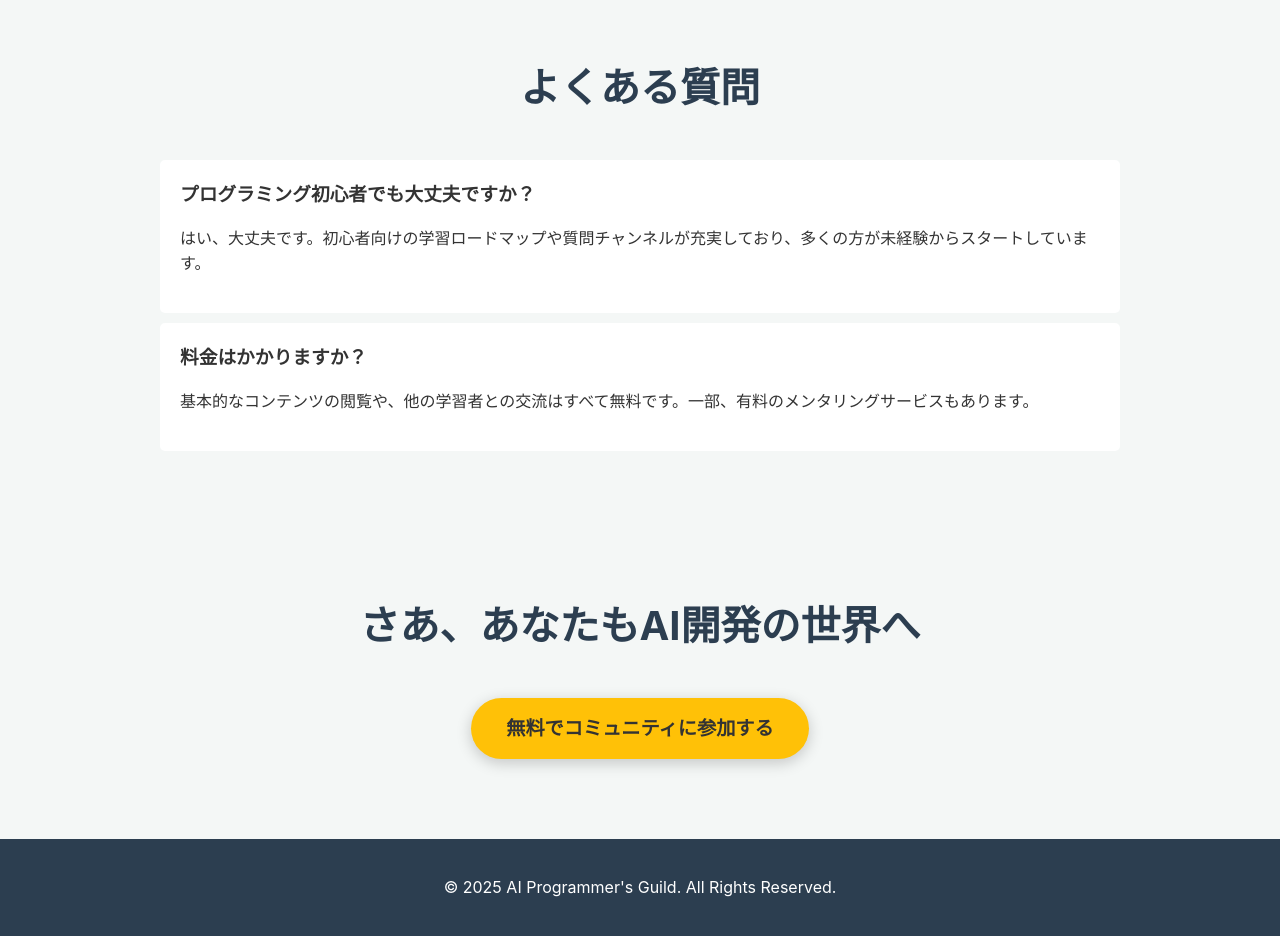
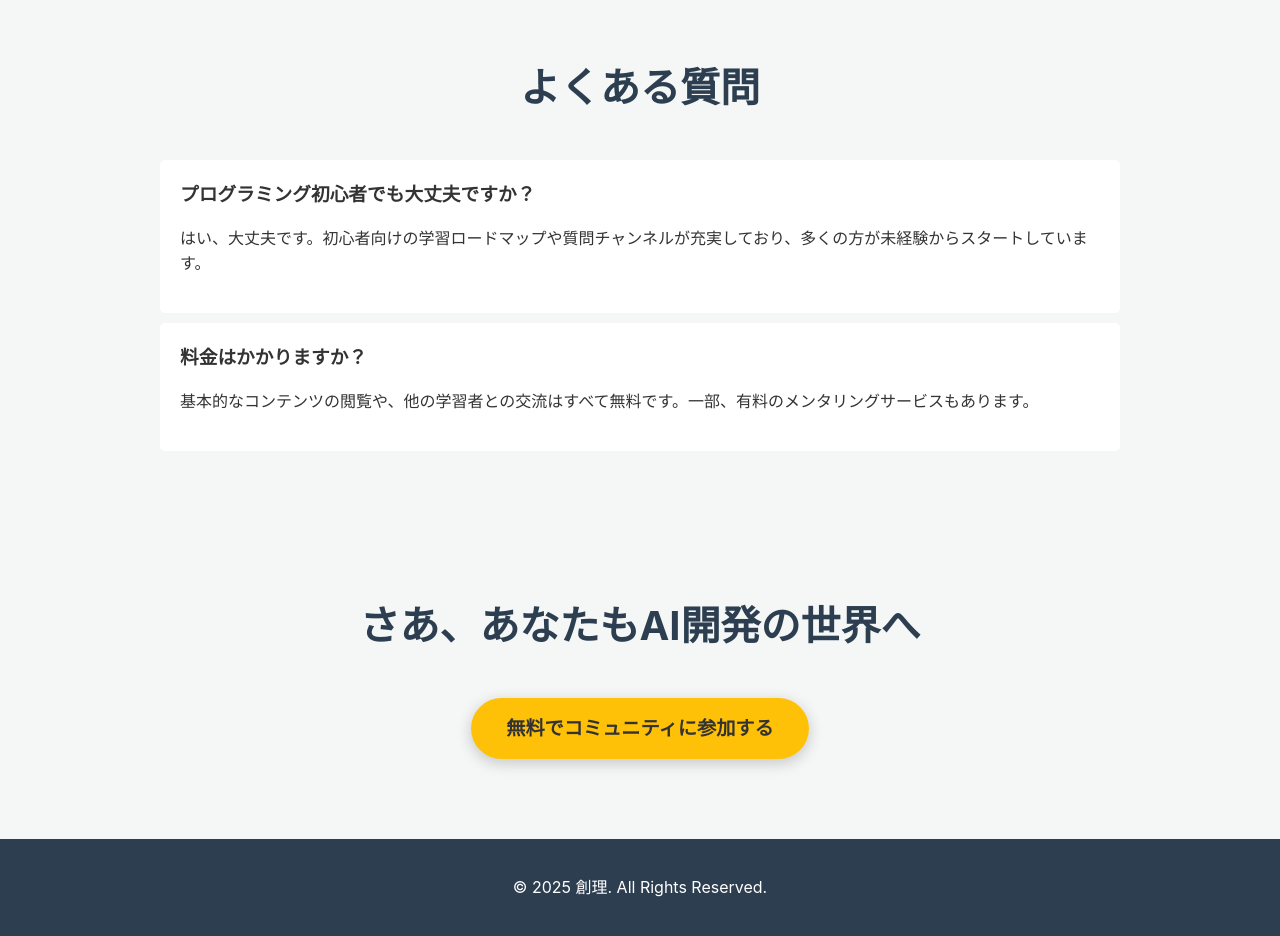
Before and after one commit to Kakushika3165/ai-lp, a plain HTML site: page index.html in a window 1280 px wide. Shown: the part 1781-2717 px from the top of the page. Drawn offline with Linux system fonts and the light colour scheme.

```diff
--- a/index.html
+++ b/index.html
@@ -188,7 +188,7 @@
     </main>
 
     <footer>
-        <p>&copy; 2025 AI Programmer's Guild. All Rights Reserved.</p>
+        <p>&copy; 2025 創理. All Rights Reserved.</p>
     </footer>
 
 </body>
```
